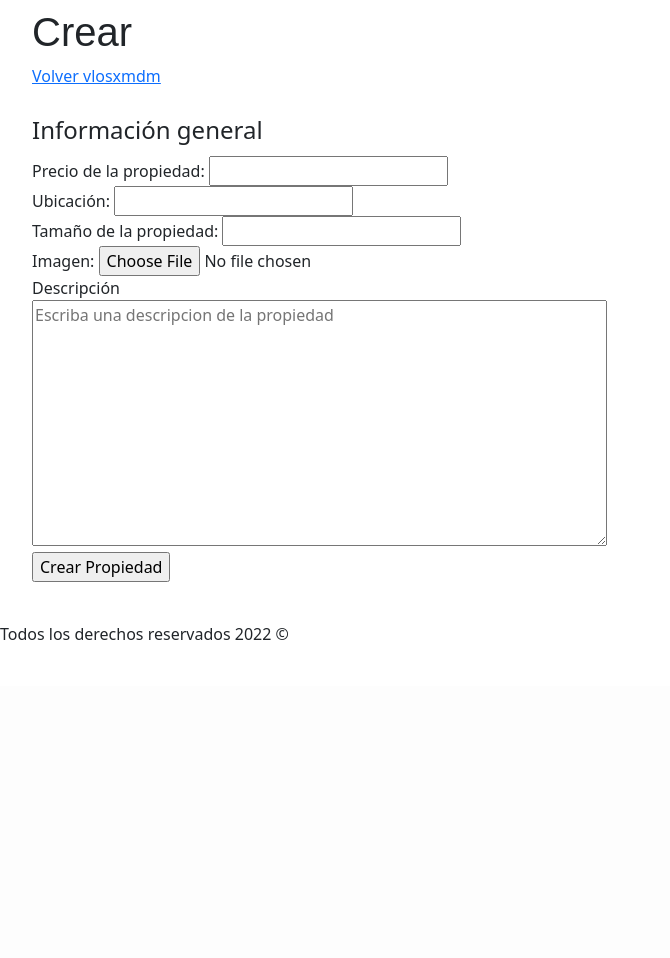
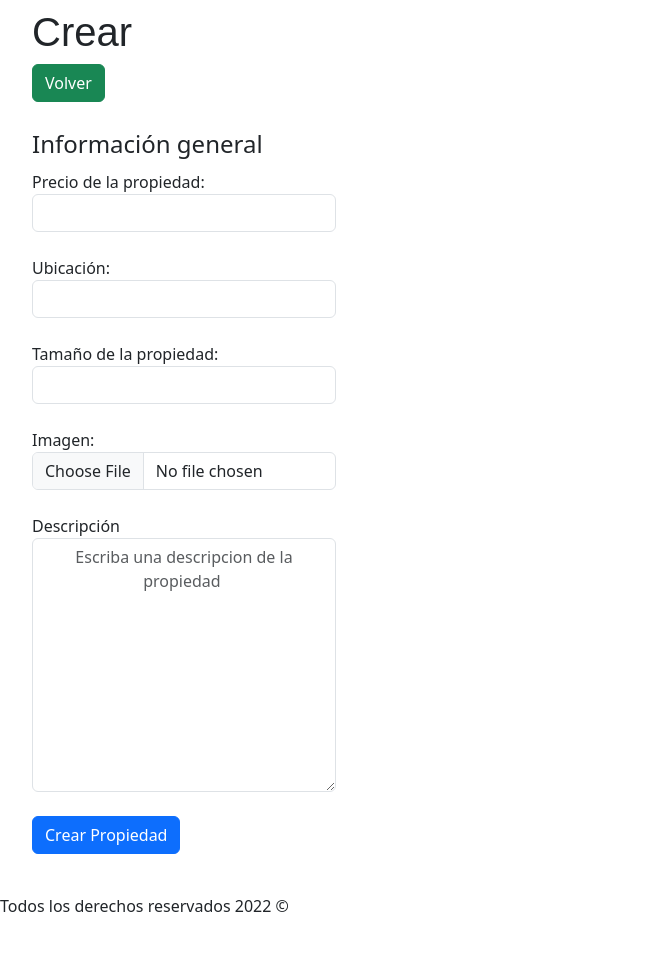
Before and after one commit to Jeanka477/cemproWeb, a PHP site: page /admin/propiedades/crear.php in a window 1280 px wide. Shown: the part 128-1086 px from the top of the page, without its empty margins (0-670 px from the left). Before the commit the page ends 768 px from the top, so only its background shows below. Run offline with PHP 8.4, Linux system fonts and the light colour scheme; the visitor is signed in with stand-in values (Sample User, id 1); some libraries are stand-ins or nearby versions.

Commit message:
crear que faltaban

```diff
--- a/admin/propiedades/crear.php
+++ b/admin/propiedades/crear.php
@@ -116,7 +116,7 @@ incluirTemplate('header');
     <h1>Crear</h1>
 
 
-    <a href="/admin/propiedades" class="boton bton-ver-propiedades">Volver vlosxmdm</a> <br>
+    <a href="/admin/propiedades" class="btn btn-success">Volver </a> <br>
 
 <br>
 
@@ -130,30 +130,30 @@ incluirTemplate('header');
     <?php endforeach; ?>
 
 
-    <form class="formulario" method="POST" action="/admin/propiedades/crear.php" enctype="multipart/form-data">
+    <form  class="formulario aling text-left" method="POST" action="/admin/propiedades/crear.php" enctype="multipart/form-data">
         <fieldset>
             <legend>Información general</legend>
 
             <label for="precio">Precio de la propiedad:</label>
-            <input type="number" id="precio" name="precio"  value="<?php echo $precio; ?>">
+            <input  class="form-control w-25 aling text-center" type="number" id="precio" name="precio"  value="<?php echo $precio; ?>">
 
             <br>
             <label for="ubicacion">Ubicación:</label>
-            <input type="text" id="ubicacion" name="ubicacion" value="<?php echo $ubicacion; ?>">
+            <input  class="form-control w-25 aling text-center" type="text" id="ubicacion" name="ubicacion" value="<?php echo $ubicacion; ?>">
             <br>
             <label for="tamano">Tamaño de la propiedad:</label>
-            <input type="number" id="tamano" name="tamano"  value="<?php echo $tamano; ?>">
+            <input  class="form-control w-25 aling text-center" type="number" id="tamano" name="tamano"  value="<?php echo $tamano; ?>">
             <br>
             <label for="imagen">Imagen:</label>
-            <input type="file" id="imagen" accept="image.jpeg, image/png" name="imagen" >
+            <input  class="form-control w-25 aling text-center" type="file" id="imagen" accept="image.jpeg, image/png" name="imagen" >
             <br>
             <label for="descripcion">Descripción</label >
             <br>
-            <textarea id="descripcion"  name="descripcion"placeholder="Escriba una descripcion de la propiedad "cols="60" rows="10" ><?php echo $descripcion; ?></textarea>
+            <textarea  class="form-control w-25 aling text-center" id="descripcion"  name="descripcion"placeholder="Escriba una descripcion de la propiedad "cols="60" rows="10" ><?php echo $descripcion; ?></textarea>
         </fieldset>
 
-
-        <input type="submit" value="Crear Propiedad" class="boton bton-ver-propiedades">
+<br>
+        <input type="submit" value="Crear Propiedad" class="btn btn-primary">
 
 
 </main>
```
Also changed, not shown: admin/cursos/crear.php (+8 -7 lines), admin/cursos/index.php (+6 -5 lines).
